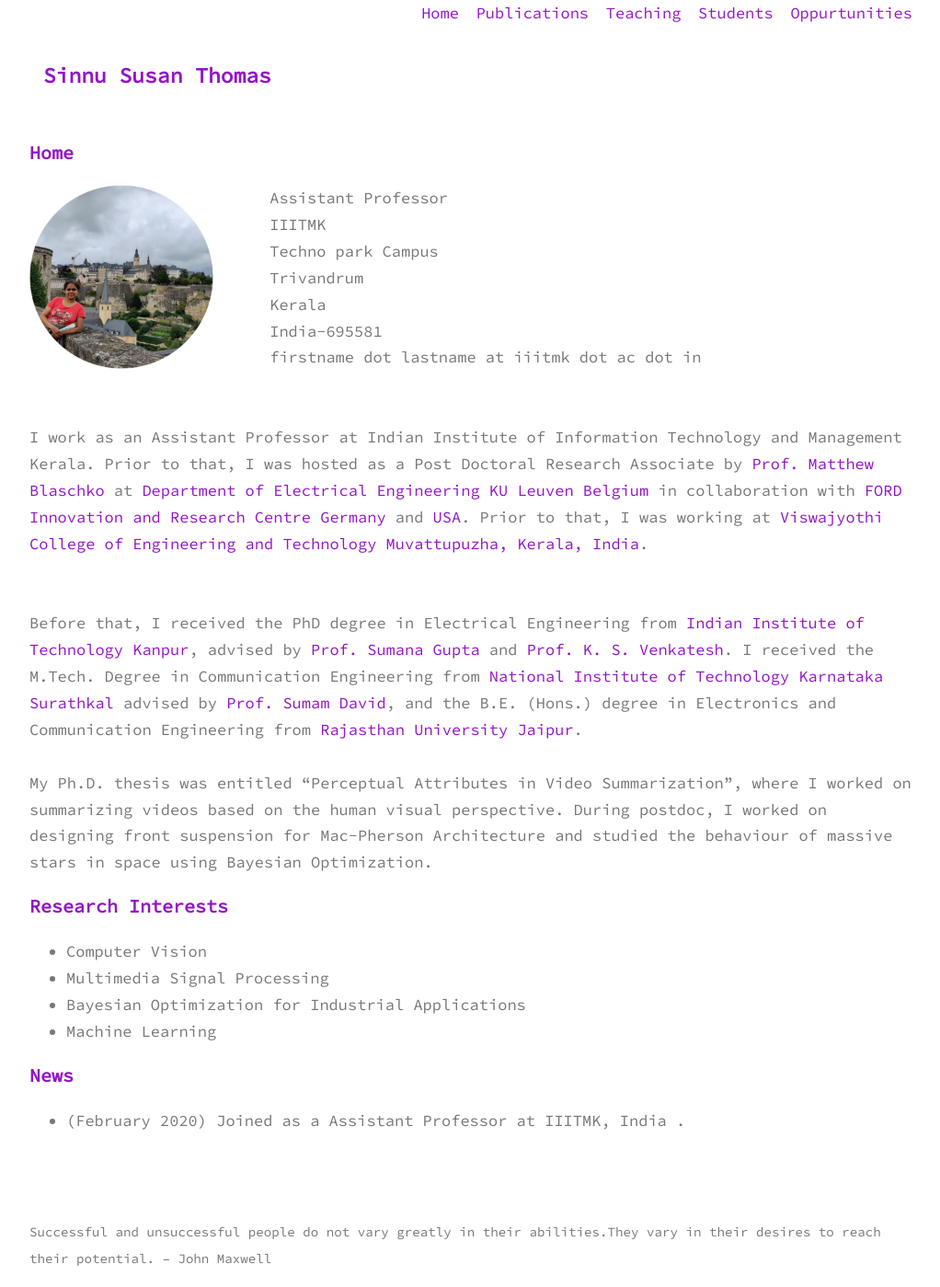
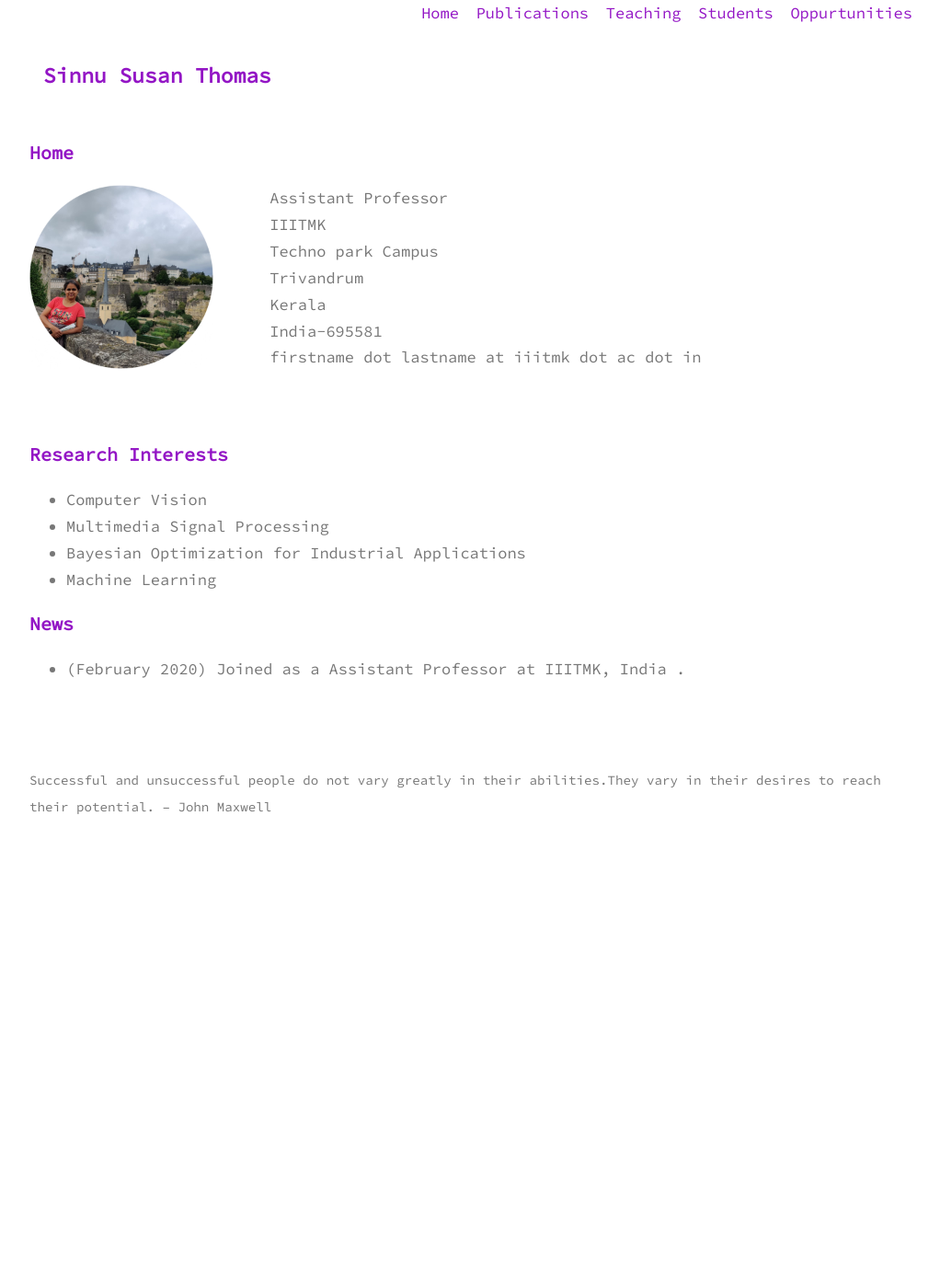
Before and after one commit to sinnuthomas/sinnuthomas.github.io, a Jekyll site: the page built from index.md, in a window 1280 px wide. Shown: the whole page at 92% size, without its empty margins (128-1150 px from the left). Built offline with Jekyll 4.4.1, drawn with Linux system fonts in a browser that asks for light colours; after the commit the page ends 908 px from its top, so only the background shows below that.

Commit message:
Update index.md

```diff
--- a/index.md
+++ b/index.md
@@ -13,11 +13,6 @@ title: Home
 &nbsp;&nbsp;&nbsp;&nbsp;&nbsp;&nbsp;India-695581<br>
 &nbsp;&nbsp;&nbsp;&nbsp;&nbsp;&nbsp;firstname dot lastname at iiitmk dot ac dot in<br>
 <br/><br/>
-I work as an Assistant Professor at Indian Institute of Information Technology and Management Kerala. Prior to that, I was hosted as a Post Doctoral Research Associate by [Prof. Matthew Blaschko](https://homes.esat.kuleuven.be/~mblaschk/)  at [Department of Electrical Engineering KU Leuven Belgium](https://www.esat.kuleuven.be/psi) in collaboration with [FORD Innovation and Research Centre Germany](https://www.ford.de/) and [USA](https://www.ford.com/). Prior to that, I was working at [Viswajyothi College of Engineering and Technology Muvattupuzha, Kerala, India](https://vjcet.org/#/).
-<br/><br/>
-Before that, I received the PhD degree in Electrical Engineering from [Indian Institute of Technology Kanpur](https://iitk.ac.in/), advised by [Prof. Sumana Gupta](http://www.iitk.ac.in/ee/people/fac-pages/sumana.shtml) and [Prof. K. S. Venkatesh](http://home.iitk.ac.in/~venkats/).  I received the M.Tech. Degree in Communication Engineering from [National Institute of Technology Karnataka Surathkal](https://www.nitk.ac.in/) advised by [Prof. Sumam David](https://sumam.nitk.ac.in/), and the B.E. (Hons.) degree in Electronics and Communication Engineering from [Rajasthan University Jaipur](https://www.uniraj.ac.in/).
-<br/><br/>
-My Ph.D. thesis was entitled “Perceptual Attributes in Video Summarization”, where I worked on summarizing videos based on the human visual perspective. During postdoc, I worked on designing front suspension for Mac-Pherson Architecture and studied the behaviour of massive stars in space using Bayesian Optimization.
 
 ## Research Interests
 * Computer Vision
```
